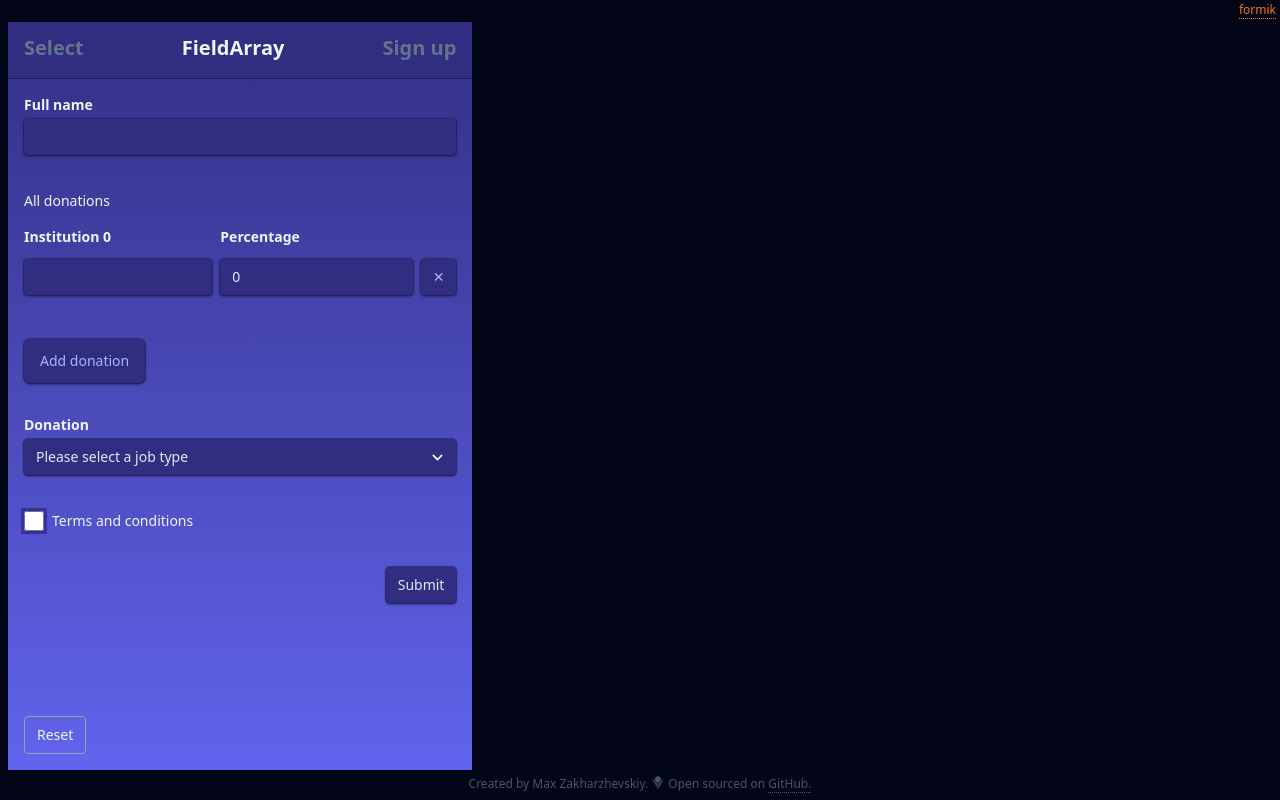
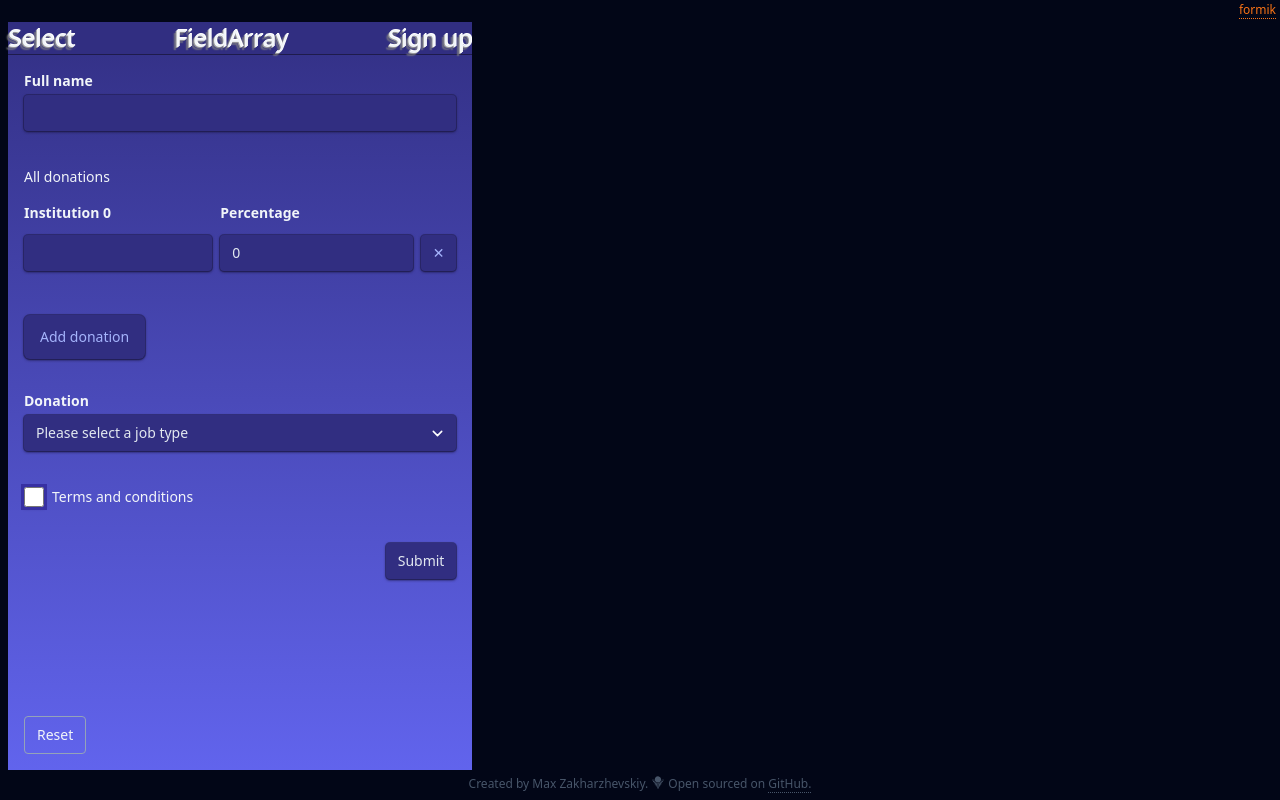
Before and after one commit to maxzz/forms-formik, a React (Vite) app: page / in a window 1280 px wide. Built offline with nearby package versions, Linux system fonts and the light colour scheme.

Commit message:
WIP. LeftSide. effect3d. 1

```diff
--- a/src/components/2-main/index.tsx
+++ b/src/components/2-main/index.tsx
@@ -5,6 +5,7 @@ import { Form1Select } from './1-select';
 import { Form2FieldArray } from './2-field-array';
 import { Form3Signup } from './3-sign-up';
 import { classNames } from '../../utils/classnames';
+import text3d from "./text3d.module.css";
 
 function TabButton({ active, children, ...rest }: { active: boolean; } & HTMLAttributes<HTMLButtonElement>) {
     return (
@@ -25,10 +26,10 @@ function LeftSide() {
     return (
         <div className="h-full text-sm text-slate-100 flex flex-col">
 
-            <div className="bg-indigo-900 border-indigo-950 border-b flex items-center justify-between">
-                <TabButton active={currentForm === 0} onClick={() => setCurrentForm(0)}>Select</TabButton>
-                <TabButton active={currentForm === 1} onClick={() => setCurrentForm(1)}>FieldArray</TabButton>
-                <TabButton active={currentForm === 2} onClick={() => setCurrentForm(2)}>Sign up</TabButton>
+            <div className="text-2xl bg-indigo-900 border-indigo-950 border-b flex items-center justify-between">
+                <TabButton className={text3d.effect3d} active={currentForm === 0} onClick={() => setCurrentForm(0)}>Select</TabButton>
+                <TabButton className={text3d.effect3d} active={currentForm === 1} onClick={() => setCurrentForm(1)}>FieldArray</TabButton>
+                <TabButton className={text3d.effect3d} active={currentForm === 2} onClick={() => setCurrentForm(2)}>Sign up</TabButton>
             </div>
 
             <div className="py-4 h-full min-w-[440px]">
--- /dev/null
+++ b/src/components/2-main/text3d.module.css
@@ -0,0 +1,12 @@
+.effect3d {
+    --light-pos-x: 1; /* left: -1, center: 0, right: 1 */ /* https://codepen.io/MarkBoots/pen/JjeNRyX */
+    --light-pos-y: -1; /* top: -1, center: 0, bottom: 1 */
+
+    --rim-size: .02ch;
+    --shadow-offset: .2ch;
+    --shadow-blur: .1ch;
+    text-shadow:
+      calc(max(var(--rim-size), 1px) * var(--light-pos-x)) calc(max(var(--rim-size), 1px) * var(--light-pos-y)) hsl(0 0% 100%),
+      calc(max(var(--rim-size), 1px) * var(--light-pos-x) * -1) calc(max(var(--rim-size), 1px) * var(--light-pos-y) * -1) hsl(0 0% 60%),
+      calc(var(--shadow-offset) * var(--light-pos-x) * -1) calc(var(--shadow-offset) * var(--light-pos-y) * -1) var(--shadow-blur) hsl(0 0% 50% / .75)
+}
```
